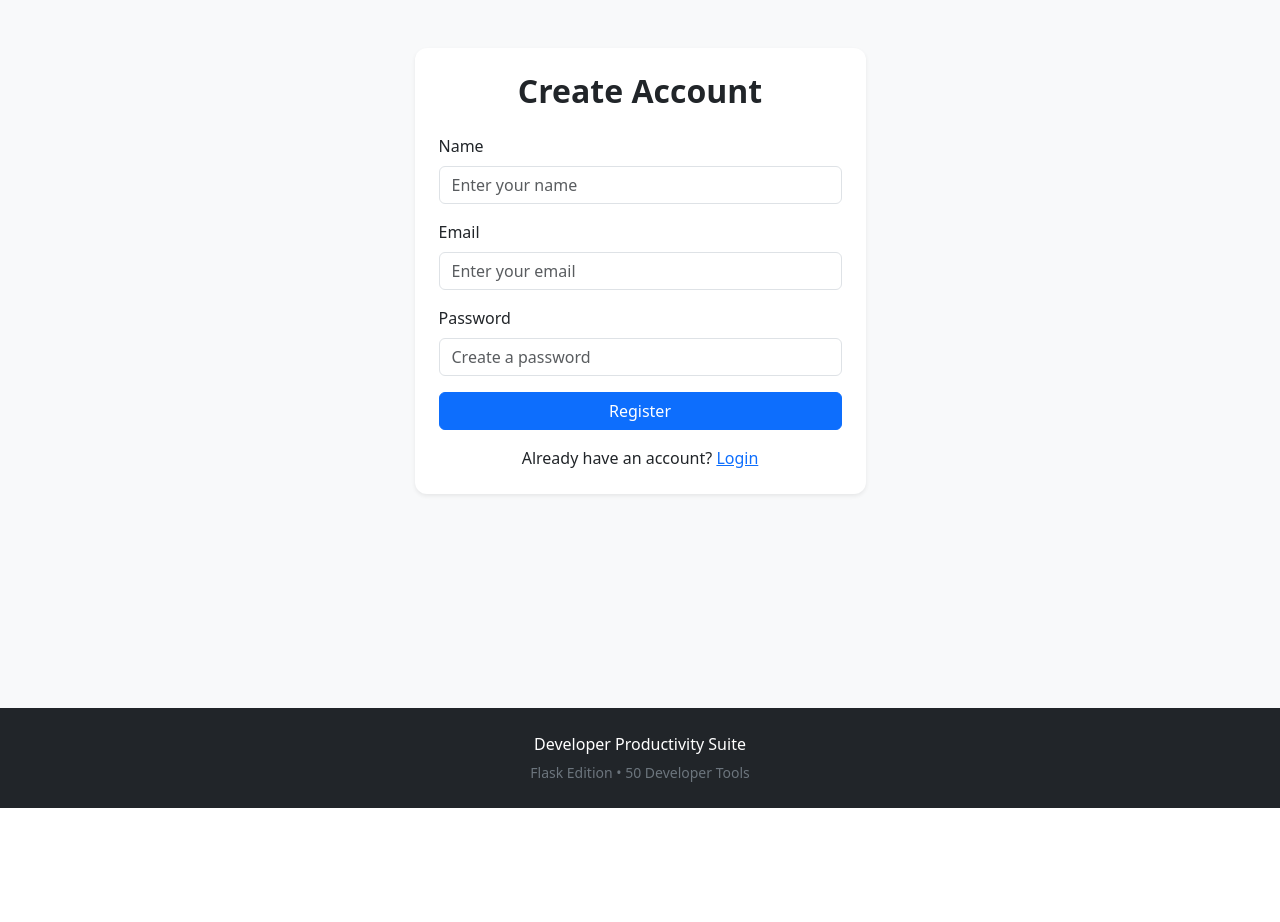
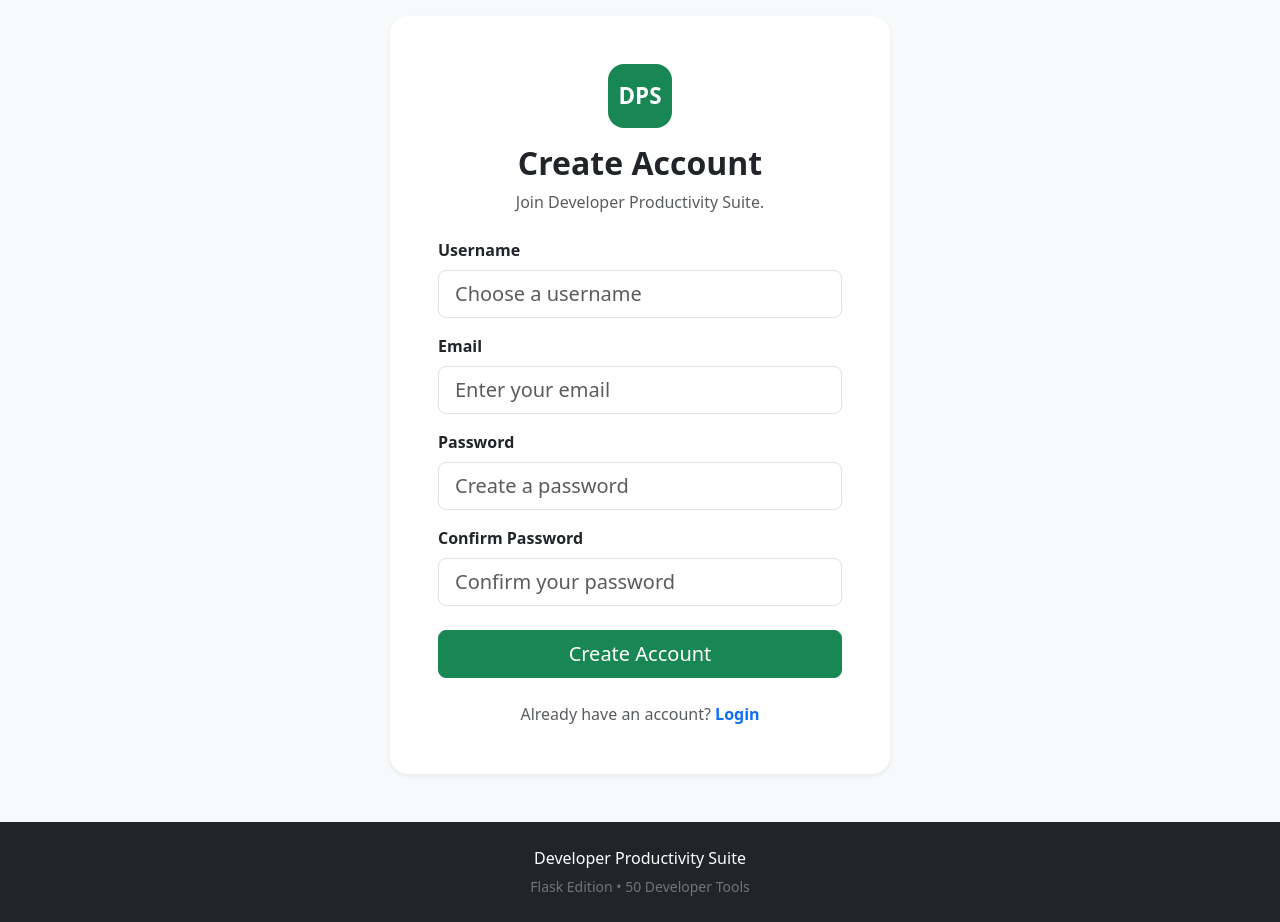
Before and after one commit to charanepuri/developer-productivity-suite-flask, a Flask app: page /auth/register in a window 1280 px wide. Shown: the part 56-978 px from the top of the page. Before the commit the page ends 864 px from the top, so only its background shows below. Run offline with Flask 3, Linux system fonts and the light colour scheme.

Commit message:
feat: implement user authentication system

```diff
--- /dev/null
+++ b/app/auth/forms.py
@@ -0,0 +1,74 @@
+from flask_wtf import FlaskForm
+
+from wtforms import (
+    StringField,
+    PasswordField,
+    SubmitField
+)
+
+from wtforms.validators import (
+    DataRequired,
+    Email,
+    EqualTo,
+    Length
+)
+
+
+class LoginForm(FlaskForm):
+
+    email = StringField(
+        "Email",
+        validators=[
+            DataRequired(),
+            Email()
+        ]
+    )
+
+    password = PasswordField(
+        "Password",
+        validators=[
+            DataRequired()
+        ]
+    )
+
+    submit = SubmitField("Login")
+
+
+class RegistrationForm(FlaskForm):
+
+    username = StringField(
+        "Username",
+        validators=[
+            DataRequired(),
+            Length(min=3, max=80)
+        ]
+    )
+
+    email = StringField(
+        "Email",
+        validators=[
+            DataRequired(),
+            Email()
+        ]
+    )
+
+    password = PasswordField(
+        "Password",
+        validators=[
+            DataRequired(),
+            Length(min=8, max=128)
+        ]
+    )
+
+    confirm_password = PasswordField(
+        "Confirm Password",
+        validators=[
+            DataRequired(),
+            EqualTo(
+                "password",
+                message="Passwords must match."
+            )
+        ]
+    )
+
+    submit = SubmitField("Create Account")
--- a/app/auth/routes.py
+++ b/app/auth/routes.py
@@ -1,18 +1,173 @@
-from flask import render_template
+from flask import (
+    flash,
+    redirect,
+    render_template,
+    request,
+    url_for
+)
+
+from flask_login import (
+    current_user,
+    login_user,
+    logout_user
+)
+
+from werkzeug.security import (
+    check_password_hash,
+    generate_password_hash
+)
 
 from app.auth import auth_bp
+from app.auth.forms import (
+    LoginForm,
+    RegistrationForm
+)
+
+from app.extensions import db
+from app.models import User
 
 
-@auth_bp.route("/login")
-def login():
-    return render_template("auth/login.html")
+@auth_bp.route("/register", methods=["GET", "POST"])
+def register():
+
+    if current_user.is_authenticated:
+        return redirect(
+            url_for("dashboard.index")
+        )
+
+    form = RegistrationForm()
+
+    if form.validate_on_submit():
+
+        existing_username = User.query.filter_by(
+            username=form.username.data.strip()
+        ).first()
+
+        if existing_username:
+
+            flash(
+                "Username is already taken.",
+                "danger"
+            )
+
+            return render_template(
+                "auth/register.html",
+                form=form
+            )
+
+        existing_email = User.query.filter_by(
+            email=form.email.data.lower().strip()
+        ).first()
+
+        if existing_email:
+
+            flash(
+                "An account with this email already exists.",
+                "danger"
+            )
+
+            return render_template(
+                "auth/register.html",
+                form=form
+            )
+
+        user = User(
+            username=form.username.data.strip(),
+            email=form.email.data.lower().strip(),
+            password_hash=generate_password_hash(
+                form.password.data
+            )
+        )
+
+        db.session.add(user)
+        db.session.commit()
+
+        flash(
+            "Your account has been created successfully. Please log in.",
+            "success"
+        )
+
+        return redirect(
+            url_for("auth.login")
+        )
+
+    return render_template(
+        "auth/register.html",
+        form=form
+    )
 
 
-@auth_bp.route("/register")
-def register():
-    return render_template("auth/register.html")
+@auth_bp.route("/login", methods=["GET", "POST"])
+def login():
+
+    if current_user.is_authenticated:
+        return redirect(
+            url_for("dashboard.index")
+        )
+
+    form = LoginForm()
+
+    if form.validate_on_submit():
+
+        email = form.email.data.lower().strip()
+
+        user = User.query.filter_by(
+            email=email
+        ).first()
+
+        if user and check_password_hash(
+            user.password_hash,
+            form.password.data
+        ):
+
+            if not user.is_active:
+
+                flash(
+                    "Your account is inactive.",
+                    "danger"
+                )
+
+                return redirect(
+                    url_for("auth.login")
+                )
+
+            login_user(user)
+
+            flash(
+                "Login successful. Welcome back!",
+                "success"
+            )
+
+            next_page = request.args.get("next")
+
+            if next_page:
+                return redirect(next_page)
+
+            return redirect(
+                url_for("dashboard.index")
+            )
+
+        flash(
+            "Invalid email or password.",
+            "danger"
+        )
+
+    return render_template(
+        "auth/login.html",
+        form=form
+    )
 
 
 @auth_bp.route("/logout")
 def logout():
-    return "Logout functionality will be implemented in Phase 4."
+
+    logout_user()
+
+    flash(
+        "You have been logged out successfully.",
+        "info"
+    )
+
+    return redirect(
+        url_for("main.home")
+    )
--- a/app/extensions.py
+++ b/app/extensions.py
@@ -5,6 +5,9 @@ from flask_wtf import CSRFProtect
 
 
 db = SQLAlchemy()
+
 migrate = Migrate()
+
 login_manager = LoginManager()
+
 csrf = CSRFProtect()
--- a/app/models/user.py
+++ b/app/models/user.py
@@ -1,9 +1,11 @@
 from datetime import datetime, timezone
+
+from flask_login import UserMixin
 
 from app.extensions import db
 
 
-class User(db.Model):
+class User(UserMixin, db.Model):
 
     __tablename__ = "users"
 
--- a/app/templates/auth/register.html
+++ b/app/templates/auth/register.html
@@ -6,72 +6,150 @@ Register | Developer Productivity Suite
 
 {% block content %}
 
-<div class="container py-5">
+<style>
+    .auth-container {
+        min-height: 75vh;
+        display: flex;
+        align-items: center;
+        justify-content: center;
+    }
 
-    <div class="row justify-content-center">
+    .auth-card {
+        width: 100%;
+        max-width: 500px;
+        border-radius: 18px;
+    }
 
-        <div class="col-md-6 col-lg-5">
+    .auth-icon {
+        width: 64px;
+        height: 64px;
+        border-radius: 16px;
+        display: flex;
+        align-items: center;
+        justify-content: center;
+        margin: 0 auto 1rem;
+        background: #198754;
+        color: white;
+        font-size: 1.4rem;
+        font-weight: 700;
+    }
+</style>
 
-            <div class="card shadow-sm">
+<div class="container auth-container">
 
-                <div class="card-body p-4">
+    <div class="card auth-card shadow-sm border-0">
 
-                    <h2 class="text-center mb-4">
+        <div class="card-body p-4 p-md-5">
+
+            <div class="auth-icon">
+                DPS
+            </div>
+
+            <h2 class="text-center fw-bold mb-2">
                 Create Account
             </h2>
 
-                    <form>
+            <p class="text-center text-muted mb-4">
+                Join Developer Productivity Suite.
+            </p>
+
+            <form method="POST">
+
+                {{ form.hidden_tag() }}
 
                 <div class="mb-3">
-                            <label class="form-label">
-                                Name
-                            </label>
 
-                            <input
-                                type="text"
-                                class="form-control"
-                                placeholder="Enter your name"
-                            >
+                    {{ form.username.label(
+                        class="form-label fw-semibold"
+                    ) }}
+
+                    {{ form.username(
+                        class="form-control form-control-lg",
+                        placeholder="Choose a username"
+                    ) }}
+
+                    {% for error in form.username.errors %}
+                        <div class="text-danger small mt-1">
+                            {{ error }}
+                        </div>
+                    {% endfor %}
+
                 </div>
 
                 <div class="mb-3">
-                            <label class="form-label">
-                                Email
-                            </label>
 
-                            <input
-                                type="email"
-                                class="form-control"
+                    {{ form.email.label(
+                        class="form-label fw-semibold"
+                    ) }}
+
+                    {{ form.email(
+                        class="form-control form-control-lg",
                         placeholder="Enter your email"
-                            >
+                    ) }}
+
+                    {% for error in form.email.errors %}
+                        <div class="text-danger small mt-1">
+                            {{ error }}
+                        </div>
+                    {% endfor %}
+
                 </div>
 
                 <div class="mb-3">
-                            <label class="form-label">
-                                Password
-                            </label>
 
-                            <input
-                                type="password"
-                                class="form-control"
+                    {{ form.password.label(
+                        class="form-label fw-semibold"
+                    ) }}
+
+                    {{ form.password(
+                        class="form-control form-control-lg",
                         placeholder="Create a password"
-                            >
+                    ) }}
+
+                    {% for error in form.password.errors %}
+                        <div class="text-danger small mt-1">
+                            {{ error }}
+                        </div>
+                    {% endfor %}
+
                 </div>
 
-                        <button
-                            type="submit"
-                            class="btn btn-primary w-100"
-                        >
-                            Register
-                        </button>
+                <div class="mb-4">
+
+                    {{ form.confirm_password.label(
+                        class="form-label fw-semibold"
+                    ) }}
+
+                    {{ form.confirm_password(
+                        class="form-control form-control-lg",
+                        placeholder="Confirm your password"
+                    ) }}
+
+                    {% for error in form.confirm_password.errors %}
+                        <div class="text-danger small mt-1">
+                            {{ error }}
+                        </div>
+                    {% endfor %}
+
+                </div>
+
+                {{ form.submit(
+                    class="btn btn-success btn-lg w-100"
+                ) }}
 
             </form>
 
-                    <p class="text-center mt-3 mb-0">
+            <p class="text-center text-muted mt-4 mb-0">
+
                 Already have an account?
-                        <a href="{{ url_for('auth.login') }}">
+
+                <a
+                    href="{{ url_for('auth.login') }}"
+                    class="text-decoration-none fw-semibold"
+                >
                     Login
                 </a>
+
             </p>
 
         </div>
@@ -80,8 +158,4 @@ Register | Developer Productivity Suite
 
 </div>
 
-    </div>
-
-</div>
-
 {% endblock %}
--- a/app/templates/base.html
+++ b/app/templates/base.html
@@ -102,6 +102,28 @@
 
 <ul class="navbar-nav">
 
+    {% if current_user.is_authenticated %}
+
+        <li class="nav-item">
+            <a
+                class="nav-link"
+                href="{{ url_for('user.profile') }}"
+            >
+                {{ current_user.username }}
+            </a>
+        </li>
+
+        <li class="nav-item">
+            <a
+                class="nav-link"
+                href="{{ url_for('auth.logout') }}"
+            >
+                Logout
+            </a>
+        </li>
+
+    {% else %}
+
         <li class="nav-item">
             <a
                 class="nav-link"
@@ -120,6 +142,8 @@
             </a>
         </li>
 
+    {% endif %}
+
 </ul>
 
         </div>
@@ -130,6 +154,40 @@
 
 
 <main>
+
+    <div class="container pt-3">
+
+        {% with messages = get_flashed_messages(
+            with_categories=true
+        ) %}
+
+            {% if messages %}
+
+                {% for category, message in messages %}
+
+                    <div
+                        class="alert alert-{{ category }} alert-dismissible fade show"
+                        role="alert"
+                    >
+
+                        {{ message }}
+
+                        <button
+                            type="button"
+                            class="btn-close"
+                            data-bs-dismiss="alert"
+                            aria-label="Close"
+                        ></button>
+
+                    </div>
+
+                {% endfor %}
+
+            {% endif %}
+
+        {% endwith %}
+
+    </div>
 
     {% block content %}
     {% endblock %}
--- a/app/user/routes.py
+++ b/app/user/routes.py
@@ -2,8 +2,10 @@ from flask import render_template
 
 from app.user import user_bp
 
+from flask_login import login_required
 
 @user_bp.route("/profile")
+@login_required
 def profile():
     return render_template("user/profile.html")
 
```
Also changed, not shown: app/__init__.py (+26 -3 lines), app/dashboard/routes.py (+7 -1 lines), app/templates/auth/login.html (+83 -35 lines). Lines whose indentation alone changed are shown as unchanged.
